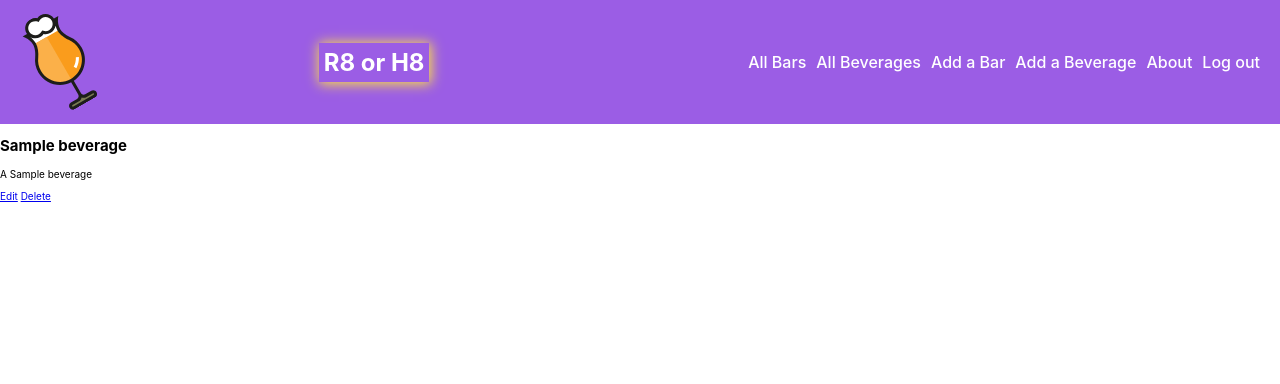
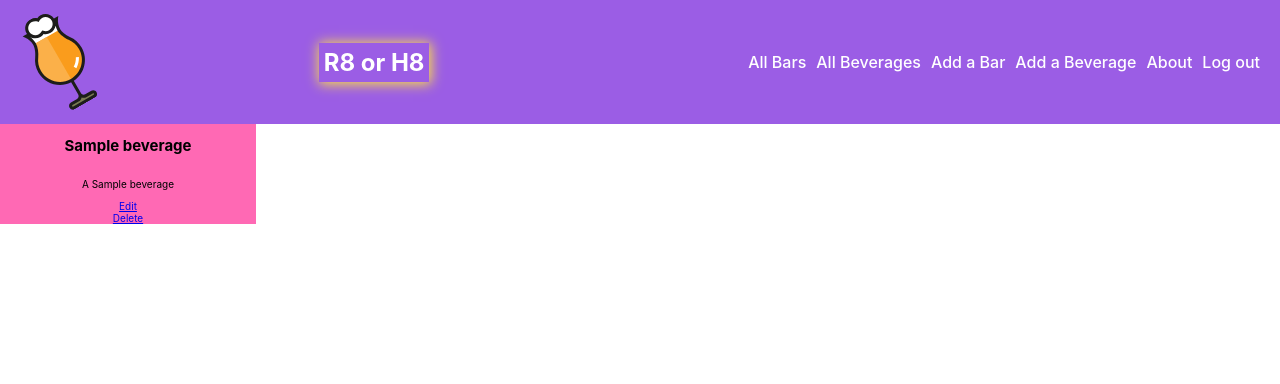
Before and after one commit to jdiffy47/r8-or-h8, a Django app: page /beverages/1/ in a window 1280 px wide. Shown: the top 384 px of the page. Run offline with Django 4.2, Linux system fonts and the light colour scheme; a user stored in the database is signed in; tables that the repository leaves empty hold one stand-in row (values such as "Sample post").

Commit message:
stub up bev details css

```diff
--- a/main_app/static/css/beverages/beverage-detail.css
+++ b/main_app/static/css/beverages/beverage-detail.css
@@ -0,0 +1,8 @@
+.bev-details-container {
+  display: flex;
+  justify-content: center;
+  align-items: center;
+  flex-direction: column;
+  background: hotpink;
+  width: 20%;
+}
--- a/main_app/templates/main_app/beverage_detail.html
+++ b/main_app/templates/main_app/beverage_detail.html
@@ -10,15 +10,10 @@
 {% endblock %}
 
 {% block content %}
-
-<div>
-  <div></div>
-  <div>
-    <h2>{{ beverage.name }}</h2>
-    <p>A {{ beverage.dankness }} beverage</p>
-  </div>
+<div class="bev-details-container">
+  <h2>{{ beverage.name }}</h2>
+  <p>A {{ beverage.dankness }} beverage</p>
+  <a href="{% url 'beverages_update' beverage.id %}">Edit</a>
+  <a href="{% url 'beverages_delete' beverage.id %}">Delete</a>
 </div>
-<a href="{% url 'beverages_update' beverage.id %}">Edit</a>
-<a href="{% url 'beverages_delete' beverage.id %}">Delete</a>
-
 {% endblock %}
```
